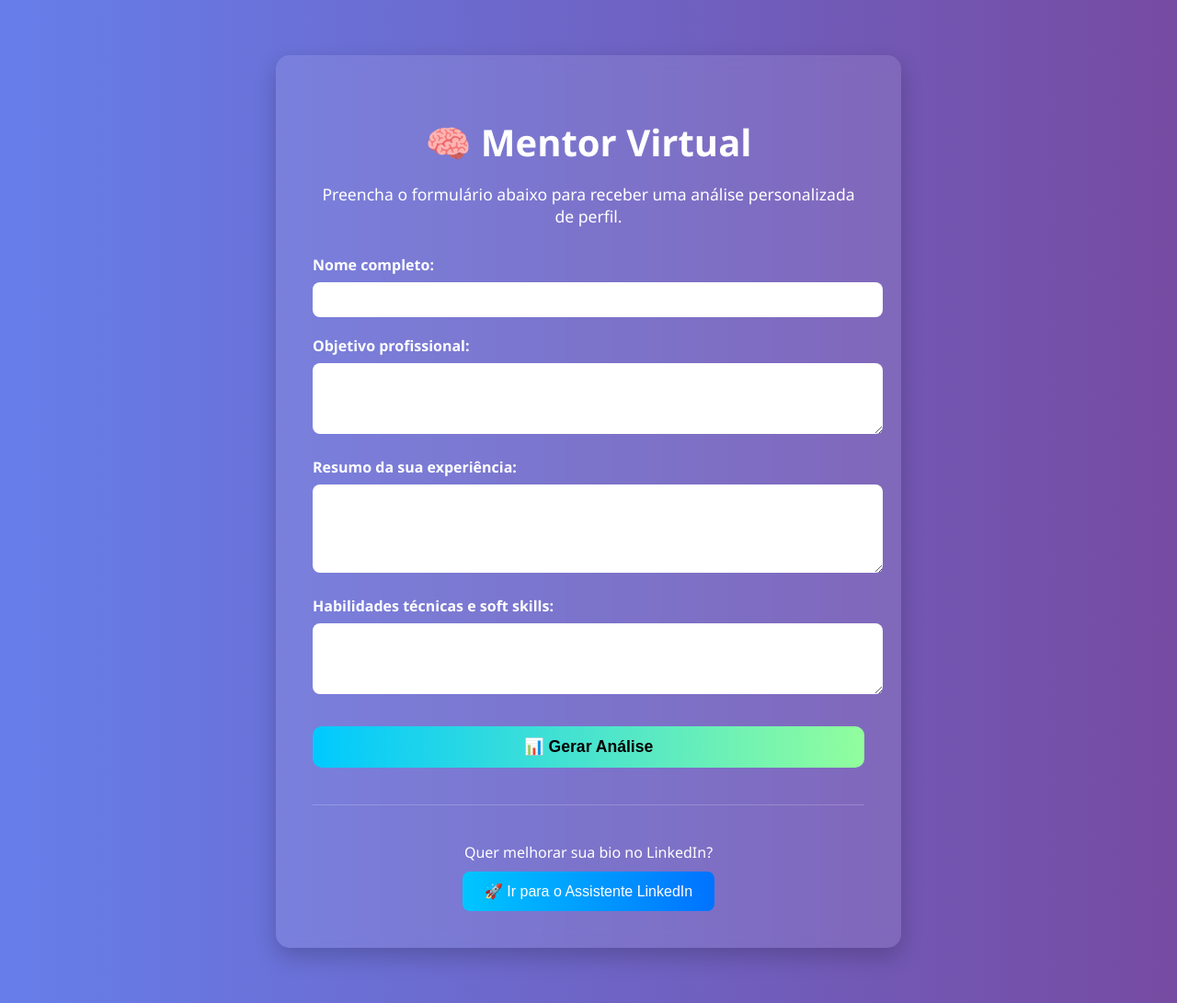
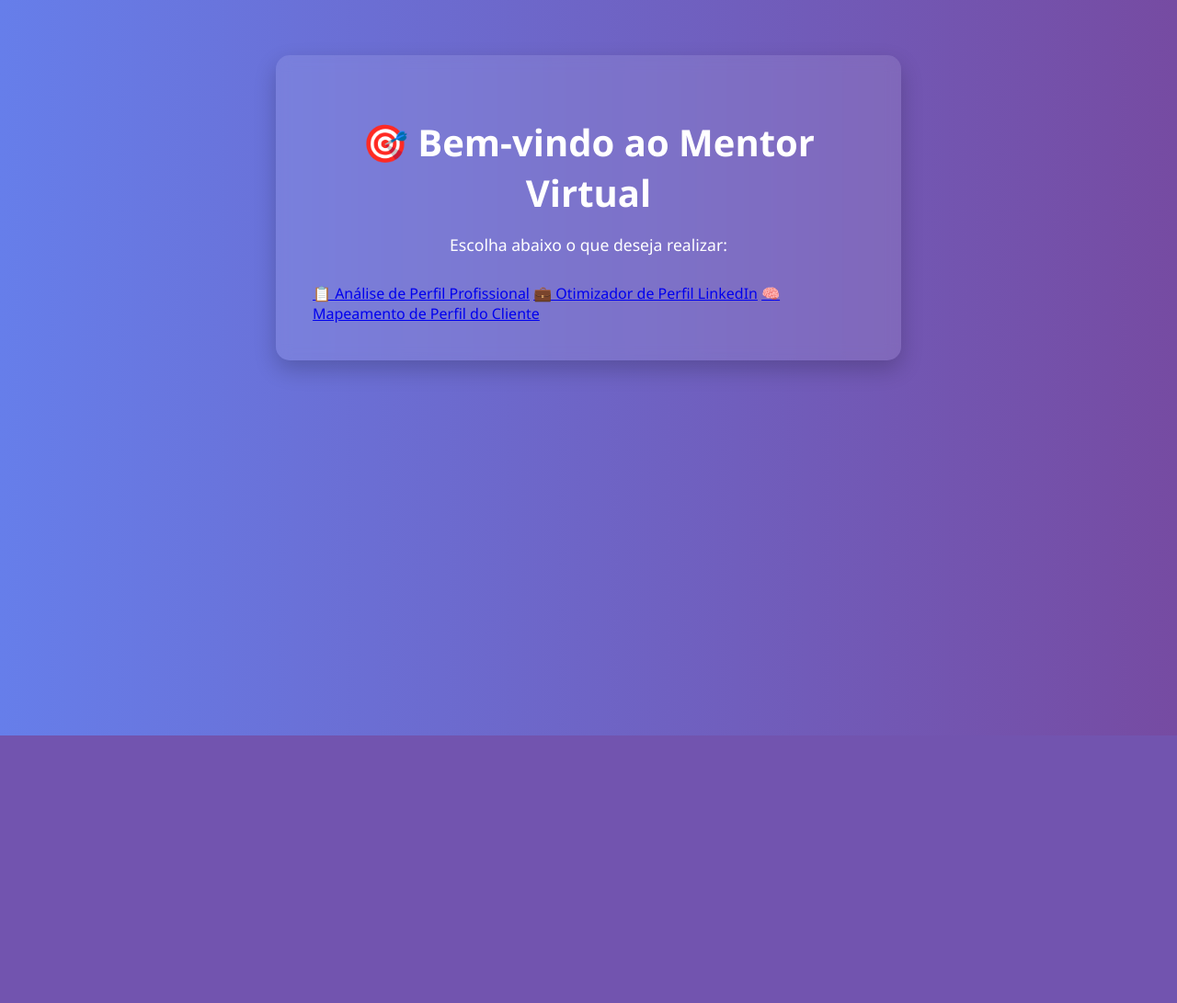
Before and after one commit to lega-nft/mentorvirtual, a FastAPI app: page / in a window 1280 px wide. Shown: the whole page at 92% size. After the commit the page ends 800 px from the top, so only its background shows below. Run offline with FastAPI, Linux system fonts and the light colour scheme.

Commit message:
Update formulario.html

```diff
--- a/templates/formulario.html
+++ b/templates/formulario.html
@@ -1,40 +1,20 @@
 <!DOCTYPE html>
 <html lang="pt-BR">
 <head>
-  <meta charset="UTF-8" />
-  <meta name="viewport" content="width=device-width, initial-scale=1.0"/>
+  <meta charset="UTF-8">
+  <meta name="viewport" content="width=device-width, initial-scale=1.0">
   <title>Mentor Virtual</title>
-  <link rel="stylesheet" href="/static/style.css" />
+  <link rel="stylesheet" href="/static/style.css">
 </head>
 <body class="gradient-bg">
   <div class="container">
-    <h1 class="title">🧠 Mentor Virtual</h1>
-    <p class="subtitle">Preencha o formulário abaixo para receber uma análise personalizada de perfil.</p>
-    <form method="post" action="/api/analisar" class="form">
-      <label for="nome">Nome completo:</label>
-      <input type="text" id="nome" name="nome" required />
+    <h1 class="title">🎯 Bem-vindo ao Mentor Virtual</h1>
+    <p class="subtitle">Escolha abaixo o que deseja realizar:</p>
 
-      <label for="objetivo">Objetivo profissional:</label>
-      <textarea id="objetivo" name="objetivo" rows="3" required></textarea>
-
-      <label for="experiencia">Resumo da sua experiência:</label>
-      <textarea id="experiencia" name="experiencia" rows="4" required></textarea>
-
-      <label for="habilidades">Habilidades técnicas e soft skills:</label>
-      <textarea id="habilidades" name="habilidades" rows="3" required></textarea>
-
-      <button type="submit">📊 Gerar Análise</button>
-    </form>
-
-    <hr style="margin: 40px 0; border: none; border-top: 1px solid #ffffff33;" />
-
-    <div style="text-align: center;">
-      <p style="margin-bottom: 10px;">Quer melhorar sua bio no LinkedIn?</p>
-      <a href="/linkedin">
-        <button style="padding: 12px 24px; font-size: 16px; border-radius: 8px; border: none; background: linear-gradient(to right, #00c6ff, #0072ff); color: white; cursor: pointer;">
-          🚀 Ir para o Assistente LinkedIn
-        </button>
-      </a>
+    <div class="card-grid">
+      <a class="card" href="/">📋 Análise de Perfil Profissional</a>
+      <a class="card" href="/linkedin">💼 Otimizador de Perfil LinkedIn</a>
+      <a class="card" href="/cliente">🧠 Mapeamento de Perfil do Cliente</a>
     </div>
   </div>
 </body>
```
